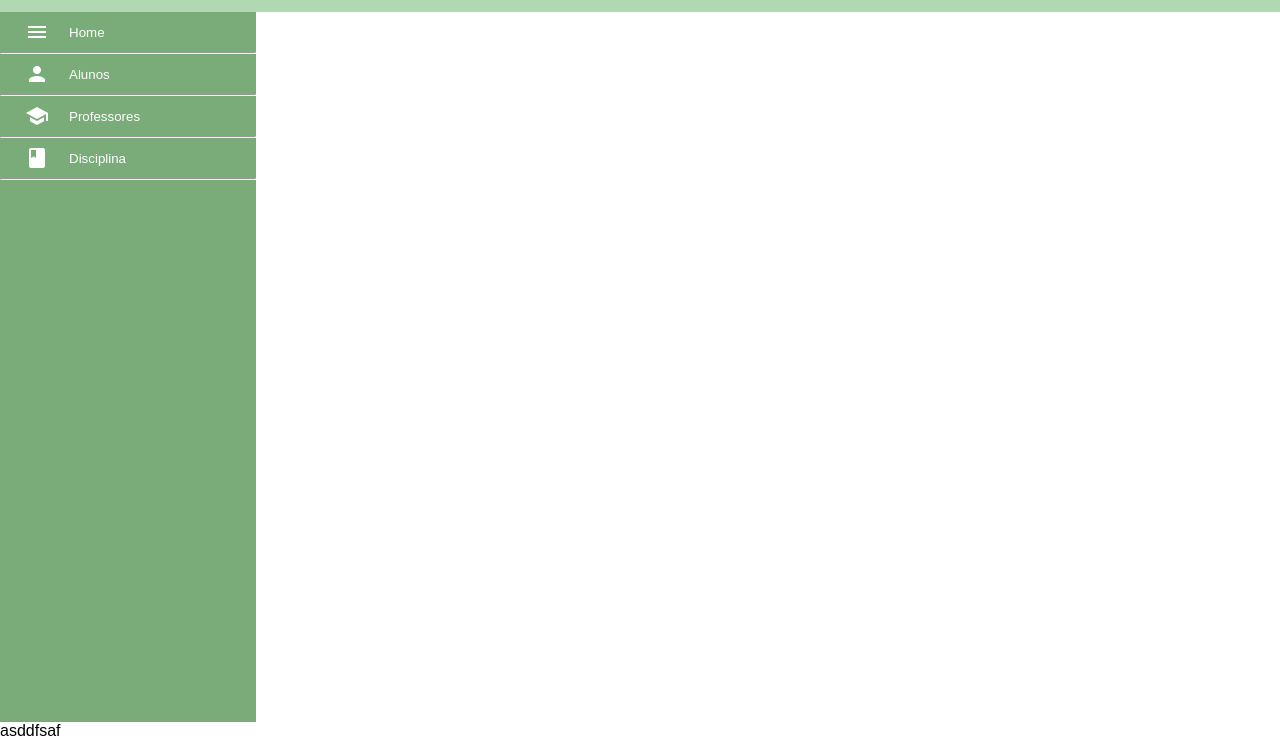
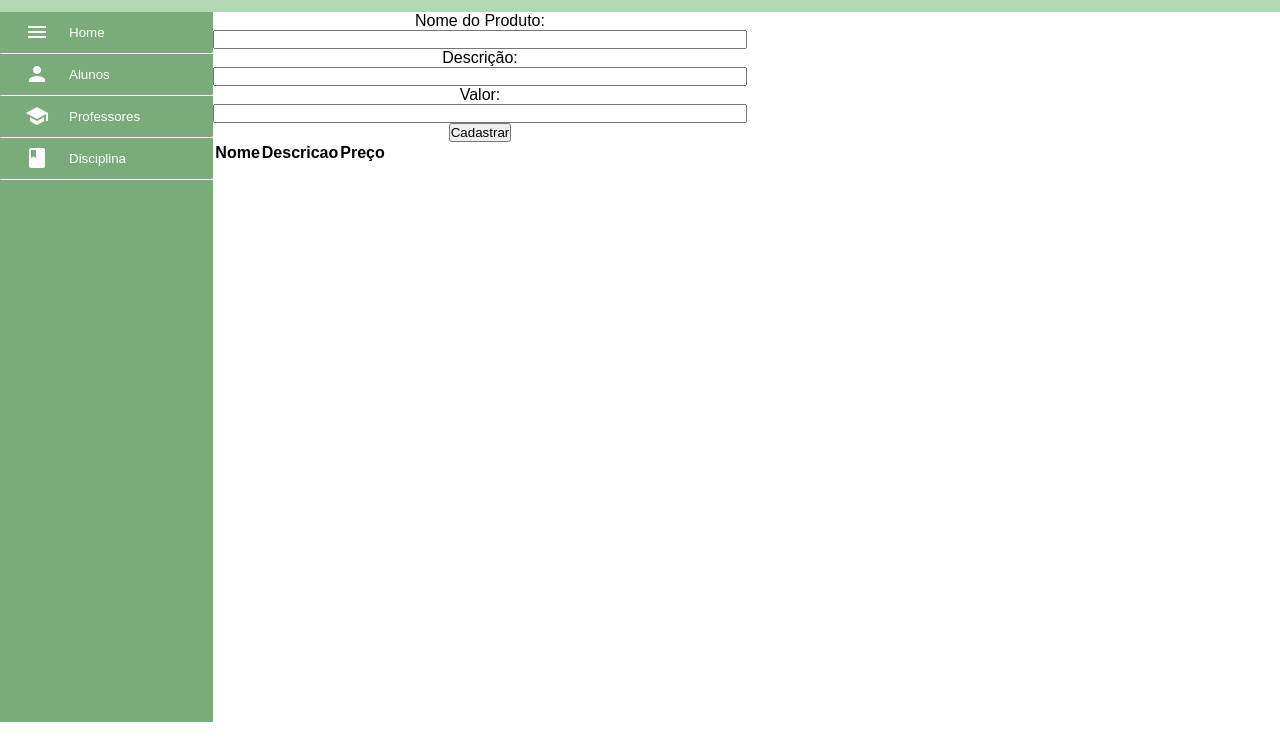
Before and after one commit to Fujiwara-Haruki/Dashboard_-3, a plain HTML site: page index.html in a window 1280 px wide. Shown: the part 78-818 px from the top of the page. Drawn offline with Linux system fonts and the light colour scheme.

Commit message:
Javascript p/ guardar form em tabela

```diff
--- a/index.html
+++ b/index.html
@@ -9,6 +9,8 @@
 
     <link rel="stylesheet" href="./style.css" type="text/css">
     <link href="https://fonts.googleapis.com/icon?family=Material+Icons" rel="stylesheet"> <!--ICONS-->
+
+
 
 
 </head>
@@ -57,15 +59,39 @@
         </aside>
 
         <main class="principal">
+
+            <form action="#" method="post" class="formulario_produto">
+                <label for="nome">Nome do Produto:</label>
+                <input class="campo" type="text" id="nome" name="nome" value="" > <br/>
+                <!--descrição-->
+                <label for="description">Descrição:</label>
+                <input class="campo" type="text" id="description" name="description" value="" > <br/>
+                <!--valor-->
+                <label for="valor">Valor:</label>
+                <input class="campo"  type="number" id="valor" name="valor" value="" > <br/>
+
+                <input type="submit" value="Cadastrar">
+
+                <!--tabela pros produtos ()-->
+                <table class="tabela_produto">
+                    <thead>
+                        <tr>
+                            <th>Nome</th>
+                            <th>Descricao</th>
+                            <th>Preço</th>
+                        </tr>
+                    </thead>
+                    <tbody>
+
+                    </tbody>
+
+                </table>
+            </form>
+
         </main>
     </div>
 
-    <script>
-        alert("Hello World");
-        //let componente = document.getElementById("id")
-        let componente = document.querySelector(".principal");
-        componente.innerHTML = "asddfsaf"; //innerHTML = escrever algo na tela
-    </script>
+    <script src="index.js"></script>
 
 </body>
 </html>
--- /dev/null
+++ b/index.js
@@ -0,0 +1,50 @@
+//document.querySelector - buscar elemento a partir do seletor css
+//document.getElementById - buscar pelo ID
+//document.getElementByClassName - buscar pelo nome da classe
+//document.getElementByTagName - buscar elemento pela tag HTML
+//document.querySelectorAll - buscar todos os elementos a partir de seletor css
+
+let formulario = document.querySelector(".formulario_produto");
+console.log(formulario);
+
+let corpo_tabela = document.querySelector(".tabela_produto");
+
+let campos = document.querySelectorAll(".campo");
+console.log(campos);
+
+//primeira forma - programador junior
+ /*function submenterFormularioSimples(evento){
+    evento.preventDefault();  //não recaregar a página ao submeter no formulario
+    alert("teste");
+}
+
+formulario.addEventListener("submit", submenterFormularioSimples);*/
+
+// segunda forma - programação pleno - função anonima(sem nome);
+/*
+formulario.addEventListener("submit", function(evento){
+    evento.preventDefault();
+    alert("Testeaaa");
+});*/
+
+// terceira forma - programador sênior - arrow function
+formulario.addEventListener("submit", (evento) => {
+    evento.preventDefault();
+
+    //jogar os valores do formulario na tabela
+    let tr = document.createElement("tr");
+
+    /*for (let x = 0; x < campos.length; x++){
+        let td = document.createElement("td");
+        td.textContent = campos[x].value; //innerHTML e textContent
+        tr.appendChild(td);
+    }*/
+
+    campos.forEach(campo =>{
+        let td = document.createElement("td");
+        td.textContent = campo.value; //innerHTML e textContent
+        tr.appendChild(td);
+    })
+
+    corpo_tabela.appendChild(tr);
+})
--- a/style.css
+++ b/style.css
@@ -6,7 +6,6 @@
 
 body{
     font-family: poppins, sans-serif;
-
 }
 
 :root{ /* :root = cria variáveis globais no css*/
@@ -58,6 +57,7 @@ i{ /*icon*/
 /*---------------------------------------*/
 .corpo{
     height: calc(100vh - var(--altura_cabecalho));
+    display: flex;
 }
 
 .menu{
@@ -93,6 +93,23 @@ i{ /*icon*/
     background-color: #e48f84;
 }
 
+.principal{
+
+    width: 100%;
+}
+
+.formulario_produto{
+    position: relative;
+    text-align: center;
+    width: 50%;
+    justify-content: center;
+
+}
+
+.campo{
+    width: 100%;
+}
+
 /*opçoes menu*/
 
 
```
